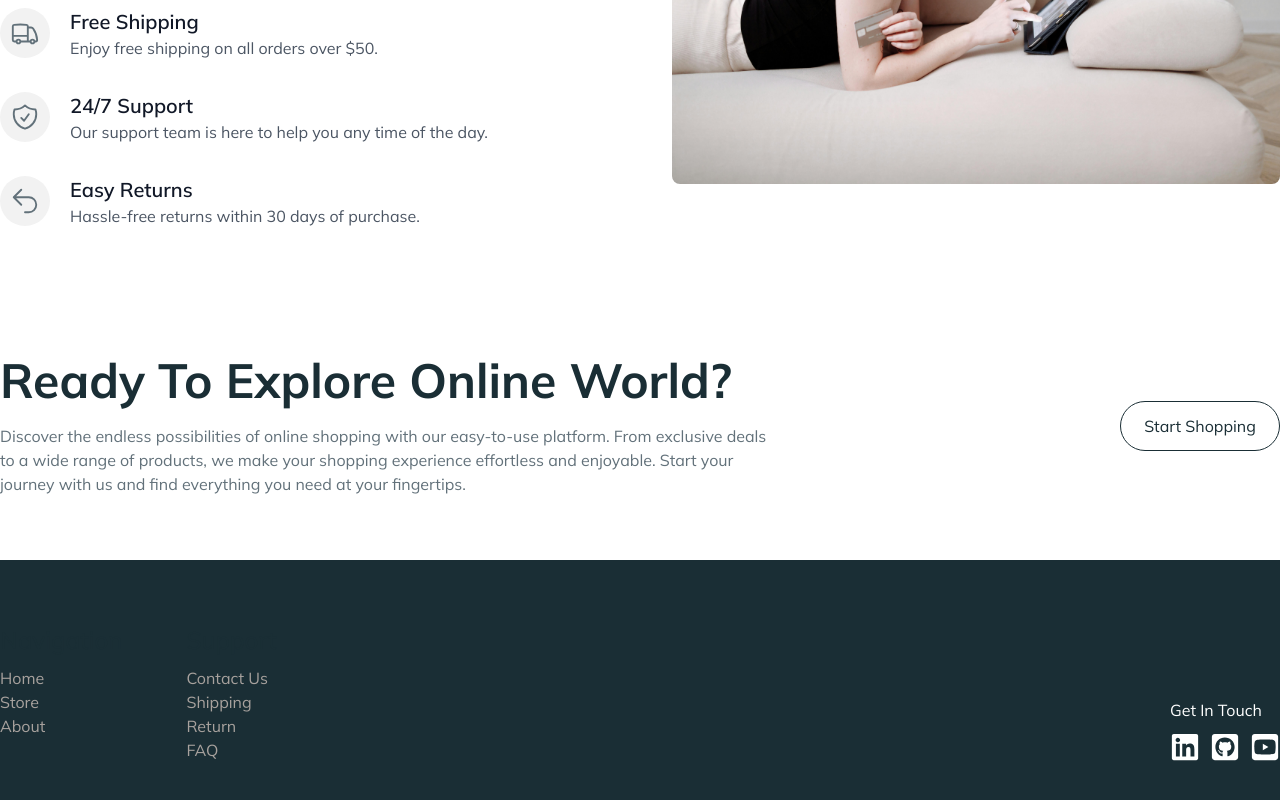
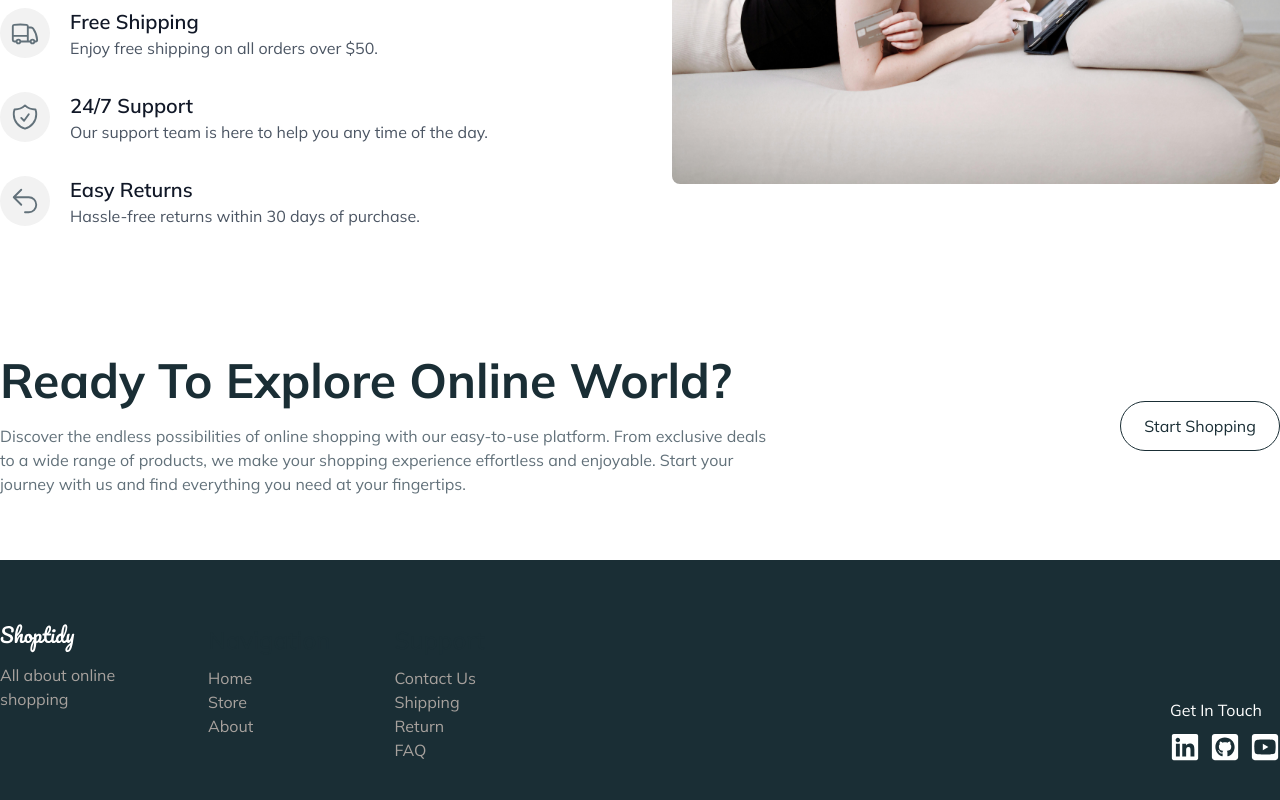
Before and after one commit to andrijaweb/ecommerce-app, a React (Vite) app: page /home in a window 1280 px wide. Shown: the part 1682-2482 px from the top of the page. Built offline with nearby package versions, Linux system fonts and the light colour scheme.

Commit message:
Added logo to the footer, added hover effect on social icons

```diff
--- a/src/components/Footer.tsx
+++ b/src/components/Footer.tsx
@@ -6,6 +6,11 @@ const Footer = () => {
     <footer className=" bg-darkSlate text-white">
       <div className="max-w-container mx-auto flex flex-wrap items-end justify-between px-5 py-16 xl:px-0">
         <div className="flex gap-16">
+          <div className="space-y-2.5">
+            <img src="logo-dark.svg" alt="dark logo" />
+            <p className="w-36 text-stone-400">All about online shopping</p>
+          </div>
+
           <div>
             <h3 className="heading-tertiary mb-2.5">Navigation</h3>
             <ul className="text-stone-400">
@@ -44,13 +49,13 @@ const Footer = () => {
           <p>Get In Touch</p>
           <div className="flex items-center gap-2.5 mt-2.5">
             <a href="https://www.linkedin.com/in/andrija-djordjevic-a7b794282/">
-              <FaLinkedin className="text-3xl" />
+              <FaLinkedin className="text-3xl hover:fill-none hover:stroke-[20]" />
             </a>
             <a href="https://github.com/andrijaweb">
-              <FaGithubSquare className="text-3xl" />
+              <FaGithubSquare className="text-3xl hover:fill-none hover:stroke-[20]" />
             </a>
             <a href="https://youtube.com">
-              <FaYoutubeSquare className="text-3xl" />
+              <FaYoutubeSquare className="text-3xl hover:fill-none hover:stroke-[20]" />
             </a>
           </div>
         </div>
```
Also changed, not shown: public/logo-dark.svg (added).
